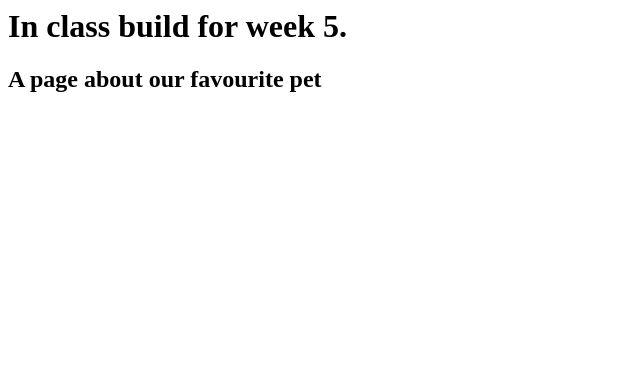
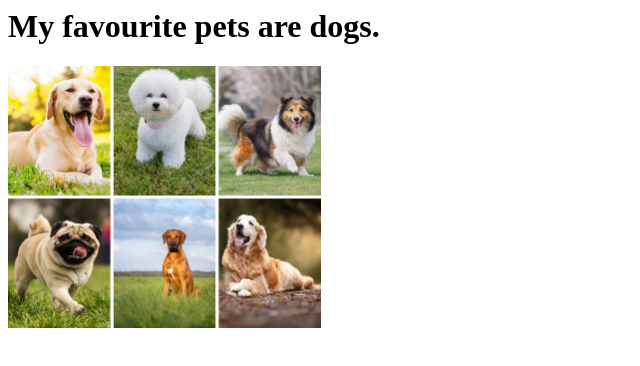
Before and after one commit to fatehrai/In-Class-Build, a plain HTML site: page index.html in a window 1280 px wide. Shown: the whole page, without its empty margins (0-640 px from the left). Drawn offline with Linux system fonts and the light colour scheme.

Commit message:
updated index file with header and picture

```diff
--- a/index.html
+++ b/index.html
@@ -3,7 +3,8 @@
 		<title>In class build</title>
 	</head>
 	<body>
-		<h1>In class build for week 5.</h1>
-		<h2>A page about our favourite pet</h2>
+		<h1>My favourite pets are dogs.</h1>
+
+		<img src="images/dogs.jpg" alt="a picture of dogs" width="313" height="262">
 	</body>
 </html>
```
Also changed, not shown: images/dogs.jpg (added), 1 other file.
